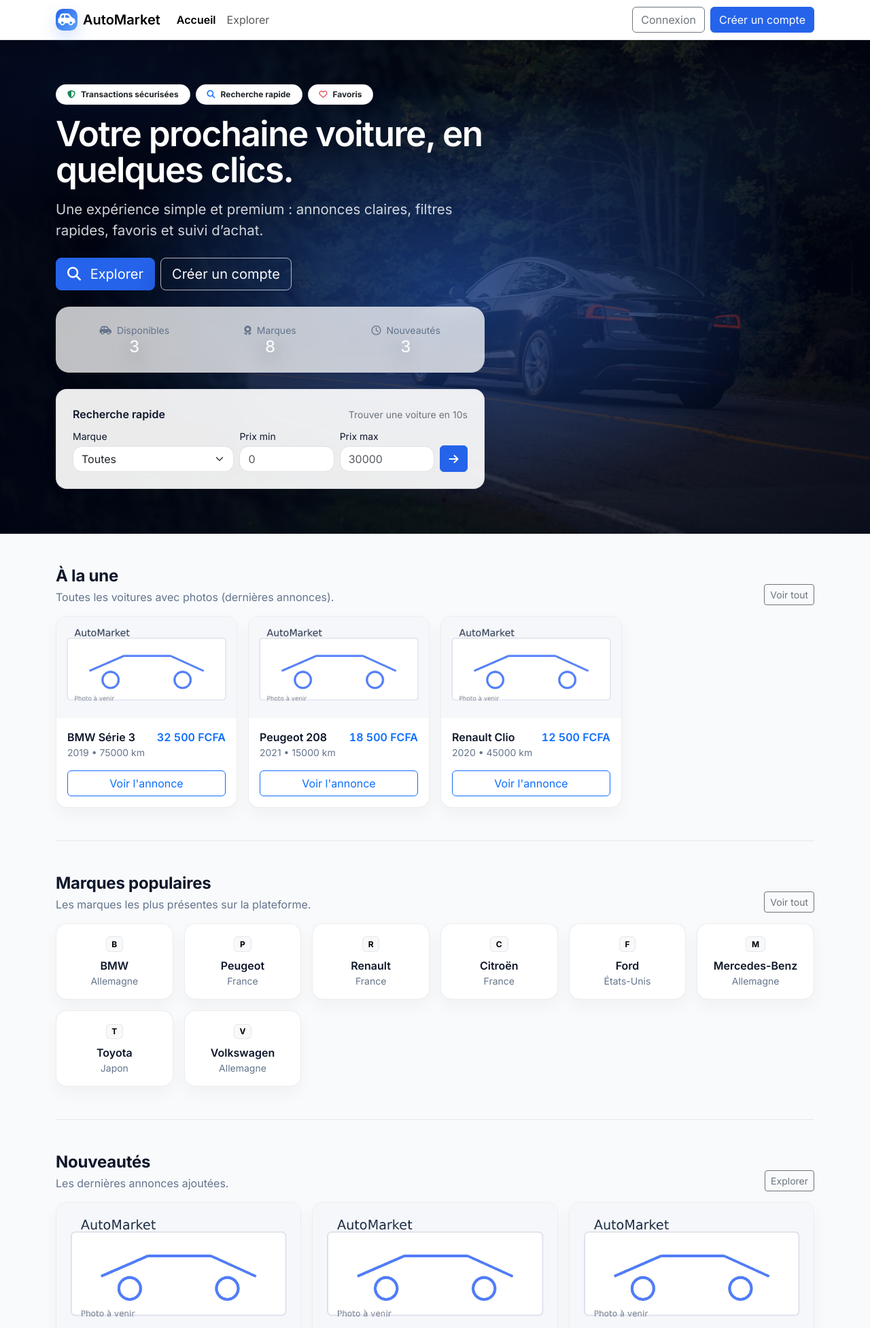
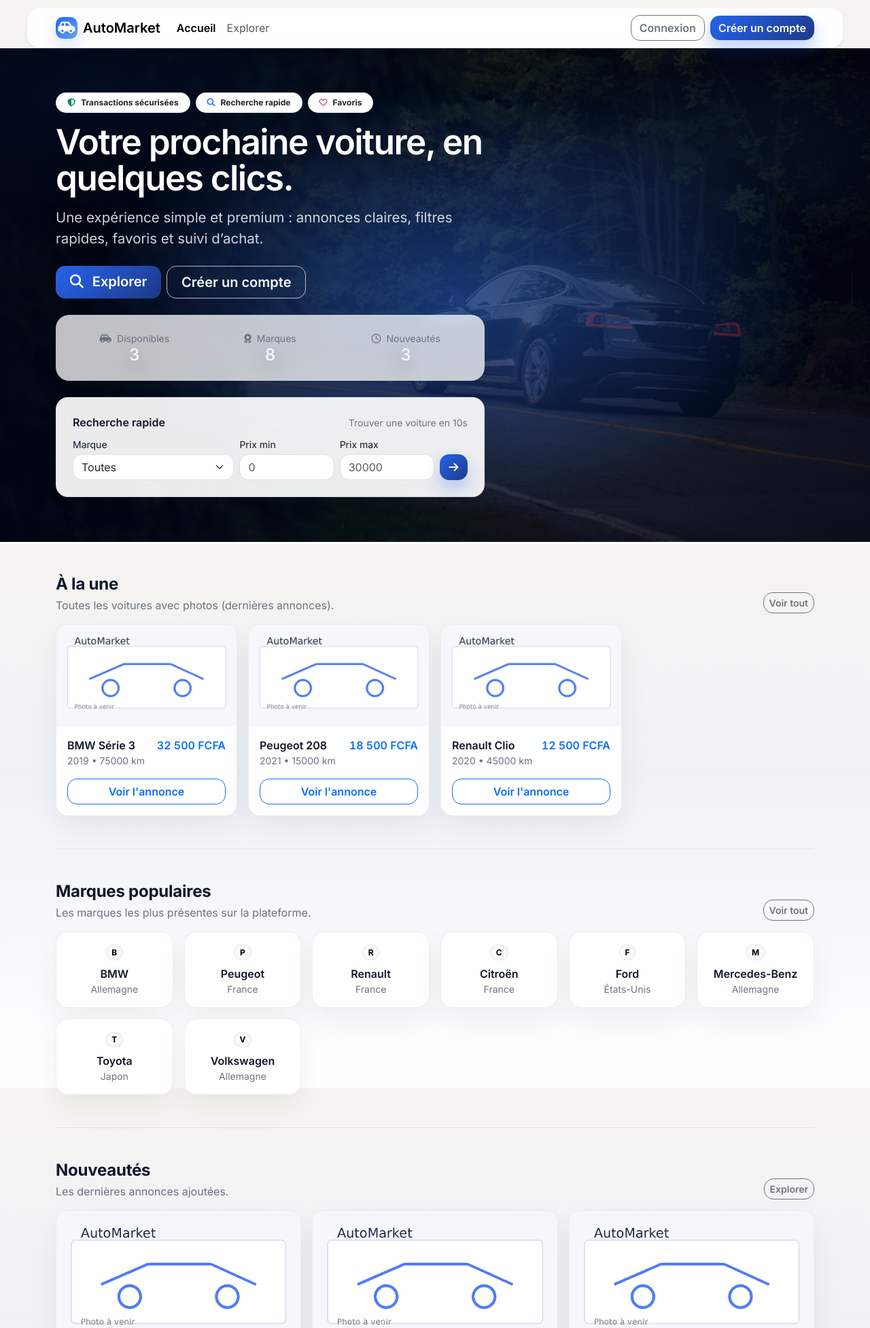
Before and after one commit to Jimmy-Network1/projet_final_205-, a Django app: page / in a window 1280 px wide. Shown: the top 1953 px of the page at 68% size. Run offline with Django 4.2, Linux system fonts and the light colour scheme; data comes from the database, SQL or seed files in the repository; data that the repository does not hold is empty; parts of the project's set-up code (start-up, migrations or seed data) failed here and were passed over.

Commit message:
Refonte UI plus douce (palette, boutons, layout)

```diff
--- a/static/css/app.css
+++ b/static/css/app.css
@@ -1,23 +1,25 @@
 :root {
-  --am-bg: #f8fafc;
+  --am-bg: #f6f4f0;
   --am-card: #ffffff;
   --am-text: #0f172a;
-  --am-muted: #64748b;
-  --am-border: rgba(15, 23, 42, 0.08);
+  --am-muted: #6b7280;
+  --am-border: rgba(15, 23, 42, 0.07);
   --am-primary: #2563eb;
-  --am-primary-2: #1d4ed8;
-  --am-accent: #22c55e;
+  --am-primary-2: #1e3a8a;
+  --am-accent: #f59e0b;
+  --am-surface: linear-gradient(180deg, #f6f4f0 0%, #eef2f7 42%, #ffffff 100%);
 }
 
 [data-theme="dark"] {
-  --am-bg: #070b14;
-  --am-card: rgba(2, 6, 23, 0.55);
+  --am-bg: #0b0f19;
+  --am-card: rgba(12, 17, 28, 0.78);
   --am-text: #e5e7eb;
   --am-muted: #94a3b8;
   --am-border: rgba(148, 163, 184, 0.16);
   --am-primary: #60a5fa;
   --am-primary-2: #3b82f6;
-  --am-accent: #22c55e;
+  --am-accent: #f59e0b;
+  --am-surface: linear-gradient(180deg, #0b0f19 0%, #0d1424 60%, #0b0f19 100%);
 }
 
 html,
@@ -26,17 +28,22 @@ body {
 }
 
 body {
-  background: var(--am-bg);
+  background: var(--am-surface);
   color: var(--am-text);
   font-family: Inter, system-ui, -apple-system, "Segoe UI", Roboto, Arial, sans-serif;
 }
 
 .navbar.am-navbar {
-  background: rgba(255, 255, 255, 0.9);
-  backdrop-filter: blur(12px);
+  background: rgba(255, 255, 255, 0.92);
+  backdrop-filter: blur(16px);
+  border-radius: 18px;
+  margin: 12px auto 0;
+  max-width: 1200px;
+  box-shadow: 0 20px 50px rgba(15, 23, 42, 0.08);
 }
 [data-theme="dark"] .navbar.am-navbar {
-  background: rgba(7, 11, 20, 0.8);
+  background: rgba(7, 11, 20, 0.82);
+  box-shadow: 0 20px 60px rgba(0, 0, 0, 0.45);
 }
 
 .brand-mark {
@@ -54,8 +61,8 @@ body {
 .am-card {
   background: var(--am-card);
   border: 1px solid var(--am-border);
-  border-radius: 1rem;
-  box-shadow: 0 10px 25px rgba(2, 6, 23, 0.04);
+  border-radius: 18px;
+  box-shadow: 0 18px 45px rgba(2, 6, 23, 0.06);
 }
 
 .am-card-hover {
@@ -65,6 +72,10 @@ body {
 .am-card-hover:hover {
   transform: translateY(-2px);
   box-shadow: 0 16px 40px rgba(2, 6, 23, 0.08);
+}
+
+.am-section {
+  padding: 3rem 0;
 }
 
 .am-chip {
@@ -84,13 +95,14 @@ body {
 }
 
 .am-hero {
-  border-radius: 1.25rem;
+  border-radius: 1.5rem;
   border: 1px solid var(--am-border);
   background:
-    radial-gradient(900px 300px at 10% 10%, rgba(37, 99, 235, 0.16), transparent 60%),
-    radial-gradient(700px 280px at 80% 20%, rgba(96, 165, 250, 0.18), transparent 55%),
-    linear-gradient(180deg, #ffffff, #f1f5f9);
+    radial-gradient(900px 320px at 12% 8%, rgba(37, 99, 235, 0.12), transparent 60%),
+    radial-gradient(820px 280px at 85% 15%, rgba(245, 158, 11, 0.22), transparent 55%),
+    linear-gradient(180deg, #ffffff, #f2f4f8);
   overflow: hidden;
+  box-shadow: 0 25px 60px rgba(15, 23, 42, 0.08);
 }
 [data-theme="dark"] .am-hero {
   background:
@@ -105,8 +117,9 @@ body {
 
 .am-badge {
   border: 1px solid var(--am-border);
-  background: rgba(255, 255, 255, 0.7);
-  backdrop-filter: blur(10px);
+  background: rgba(255, 255, 255, 0.78);
+  backdrop-filter: blur(12px);
+  border-radius: 12px;
 }
 
 .am-img-cover {
@@ -123,6 +136,10 @@ body {
 
 .am-muted {
   color: var(--am-muted);
+}
+
+[data-theme="dark"] body {
+  background: var(--am-surface);
 }
 
 [data-theme="dark"] .navbar {
@@ -276,15 +293,62 @@ body {
   border: 1px solid var(--am-border);
 }
 
-.btn-primary {
-  background: var(--am-primary);
-  border-color: var(--am-primary);
+/* Actions stack */
+.action-stack {
+  display: grid;
+  gap: 0.6rem;
+}
+@media (min-width: 768px) {
+  .action-stack {
+    grid-template-columns: repeat(auto-fit, minmax(200px, 1fr));
+    align-items: stretch;
+  }
 }
 
+.home-hero .hero-actions .btn {
+  padding-inline: 1.3rem;
+}
+
+/* Tables plus douces */
+.table {
+  border-collapse: separate;
+  border-spacing: 0 10px;
+}
+.table > :not(caption) > * > * {
+  background: var(--am-card);
+  border-top: 1px solid var(--am-border);
+  border-bottom: 1px solid var(--am-border);
+}
+.table > :not(caption) > *:first-child > * {
+  border-top-left-radius: 14px;
+  border-bottom-left-radius: 14px;
+}
+.table > :not(caption) > *:last-child > * {
+  border-top-right-radius: 14px;
+  border-bottom-right-radius: 14px;
+}
+
+.btn {
+  border-radius: 14px;
+  font-weight: 600;
+}
+.btn-primary {
+  background: linear-gradient(135deg, var(--am-primary), var(--am-primary-2));
+  border: none;
+  box-shadow: 0 12px 25px rgba(37, 99, 235, 0.3);
+}
 .btn-primary:hover,
 .btn-primary:focus {
-  background: var(--am-primary-2);
-  border-color: var(--am-primary-2);
+  filter: brightness(1.05);
+  box-shadow: 0 16px 32px rgba(37, 99, 235, 0.35);
+}
+.btn-outline-secondary,
+.btn-outline-primary,
+.btn-outline-danger {
+  border-radius: 14px;
+}
+.btn-light, .btn-outline-light {
+  border-radius: 14px;
 }
 
 .navbar .nav-link.active {
--- a/templates/voitures/accueil.html
+++ b/templates/voitures/accueil.html
@@ -157,7 +157,7 @@
               </div>
               <div class="fw-semibold text-primary am-price">{{ voiture.prix|fcfa }}</div>
             </div>
-            <div class="d-grid mt-3">
+            <div class="action-stack mt-3">
               <a class="btn btn-outline-primary" href="{% url 'detail_voiture' voiture.id %}">Voir l'annonce</a>
             </div>
           </div>
--- a/templates/voitures/detail_voiture.html
+++ b/templates/voitures/detail_voiture.html
@@ -247,7 +247,7 @@
         {% endif %}
       {% endif %}
 
-      <div class="d-grid gap-2">
+      <div class="action-stack">
         {% if user.is_authenticated and user != voiture.vendeur and not voiture.est_vendue and not voiture.est_reservee %}
           <a class="btn btn-success btn-lg" href="{% url 'acheter_voiture' voiture.id %}">
             <i class="fa-solid fa-cart-shopping me-2"></i> Acheter
```
